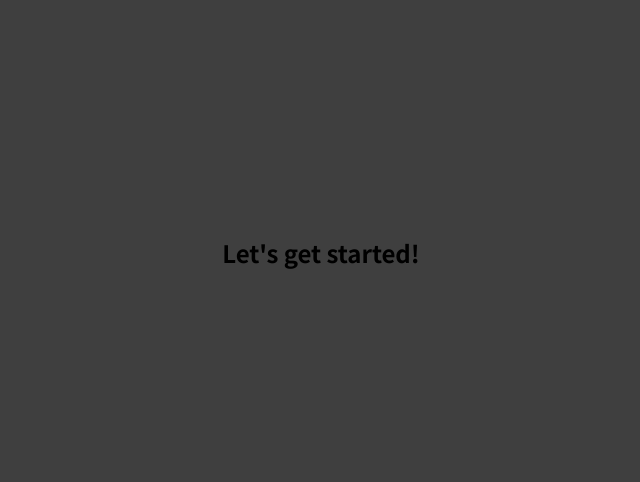
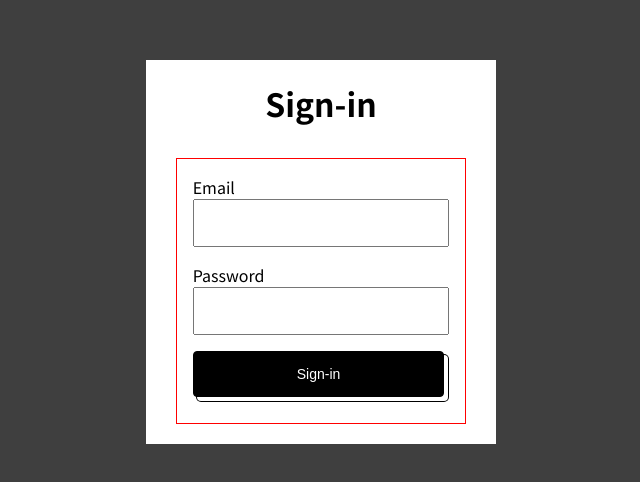
Before and after one commit to JohnOtilla09/ias-act-4, a JavaScript app: page / in a window 1280 px wide. Shown: the part 148-630 px from the top of the page, without its empty margins (319-959 px from the left). Built offline with nearby package versions, Linux system fonts and the light colour scheme.

Commit message:
working with the input form

```diff
--- a/src/App.js
+++ b/src/App.js
@@ -1,9 +1,10 @@
 import styles from './App.module.css';
+import Login from './components/Login/Login';
 
 function App() {
   return (
     <div className={styles.app}>
-      <h2>Let's get started!</h2>
+      <Login />
     </div>
   );
 }
--- /dev/null
+++ b/src/components/Login/Login.js
@@ -0,0 +1,15 @@
+import Card from '../UI/Card/Card';
+
+import styles from './Login.module.css';
+import LoginForm from './LoginForm';
+
+const Login = () => {
+    return (
+        <Card>
+            <h1>Sign-in</h1>
+            <LoginForm/>
+        </Card>
+    );
+};
+
+export default Login
--- /dev/null
+++ b/src/components/Login/Login.module.css
@@ -0,0 +1,3 @@
+h1 {
+    margin: 0;
+}
--- /dev/null
+++ b/src/components/Login/LoginForm.js
@@ -0,0 +1,28 @@
+import Button from '../UI/Button/Button';
+
+import styles from './LoginForm.module.css';
+
+const LoginForm = () => {
+
+
+    const formSubmitHandler = (event) => {
+        event.preventDefault();
+
+    }
+
+    return (
+        <form onSubmit={formSubmitHandler}>
+            <div className={`${styles['input-group']}`}>
+                <label htmlFor="email">Email</label>
+                <input type="email" id="email" autoComplete="false" />
+            </div>
+            <div className={`${styles['input-group']}`}>
+                <label htmlFor="password">Password</label>
+                <input type="password" id="password" autoComplete="false"/>
+            </div>
+            <Button>Sign-in</Button>
+        </form>
+    );
+};
+
+export default LoginForm;
--- /dev/null
+++ b/src/components/Login/LoginForm.module.css
@@ -0,0 +1,12 @@
+form {
+    display: flex;
+    flex-direction: column;
+    border: 1px solid red;
+    gap: 1rem;
+    padding: 16px;
+}
+
+.input-group input {
+    width: 100%;
+    height: 3rem;
+}
--- /dev/null
+++ b/src/components/UI/Button/Button.js
@@ -0,0 +1,7 @@
+import styles from './Button.module.css';
+
+const Button = (props) => {
+    return <button className={`${styles["button-50"]}`} role='button'>{ props.children }</button>;
+};
+
+export default Button;
--- /dev/null
+++ b/src/components/UI/Button/Button.module.css
@@ -0,0 +1,50 @@
+.button-50 {
+    appearance: button;
+    background-color: #000;
+    background-image: none;
+    border: 1px solid #000;
+    border-radius: 4px;
+    box-shadow: #fff 4px 4px 0 0,#000 4px 4px 0 1px;
+    box-sizing: border-box;
+    color: #fff;
+    cursor: pointer;
+    display: inline-block;
+    font-family: ITCAvantGardeStd-Bk,Arial,sans-serif;
+    font-size: 14px;
+    font-weight: 400;
+    line-height: 20px;
+    margin: 0 5px 10px 0;
+    overflow: visible;
+    padding: 12px 40px;
+    text-align: center;
+    text-transform: none;
+    touch-action: manipulation;
+    user-select: none;
+    -webkit-user-select: none;
+    vertical-align: middle;
+    white-space: nowrap;
+  }
+
+  .button-50:focus {
+    text-decoration: none;
+  }
+
+  .button-50:hover {
+    text-decoration: none;
+  }
+
+  .button-50:active {
+    box-shadow: rgba(0, 0, 0, .125) 0 3px 5px inset;
+    outline: 0;
+  }
+
+  .button-50:not([disabled]):active {
+    box-shadow: #fff 2px 2px 0 0, #000 2px 2px 0 1px;
+    transform: translate(2px, 2px);
+  }
+
+  @media (min-width: 768px) {
+    .button-50 {
+      padding: 12px 50px;
+    }
+  }
--- /dev/null
+++ b/src/components/UI/Card/Card.js
@@ -0,0 +1,11 @@
+import styles from './Card.module.css';
+
+const Card = (props) => {
+    return (
+        <div className={styles.card}>
+            { props.children }
+        </div>
+    )
+};
+
+export default Card;
--- /dev/null
+++ b/src/components/UI/Card/Card.module.css
@@ -0,0 +1,9 @@
+.card {
+    background: #fff;
+    display: flex;
+    flex-direction: column;
+    align-items: center;
+    justify-content: center;
+    padding: 20px 30px;
+    gap: 32px;
+}
```
Also changed, not shown: src/components/hooks/use-input.js (added, +9 -0 lines), 1 other file (tests, documents, lock files or other folders).
